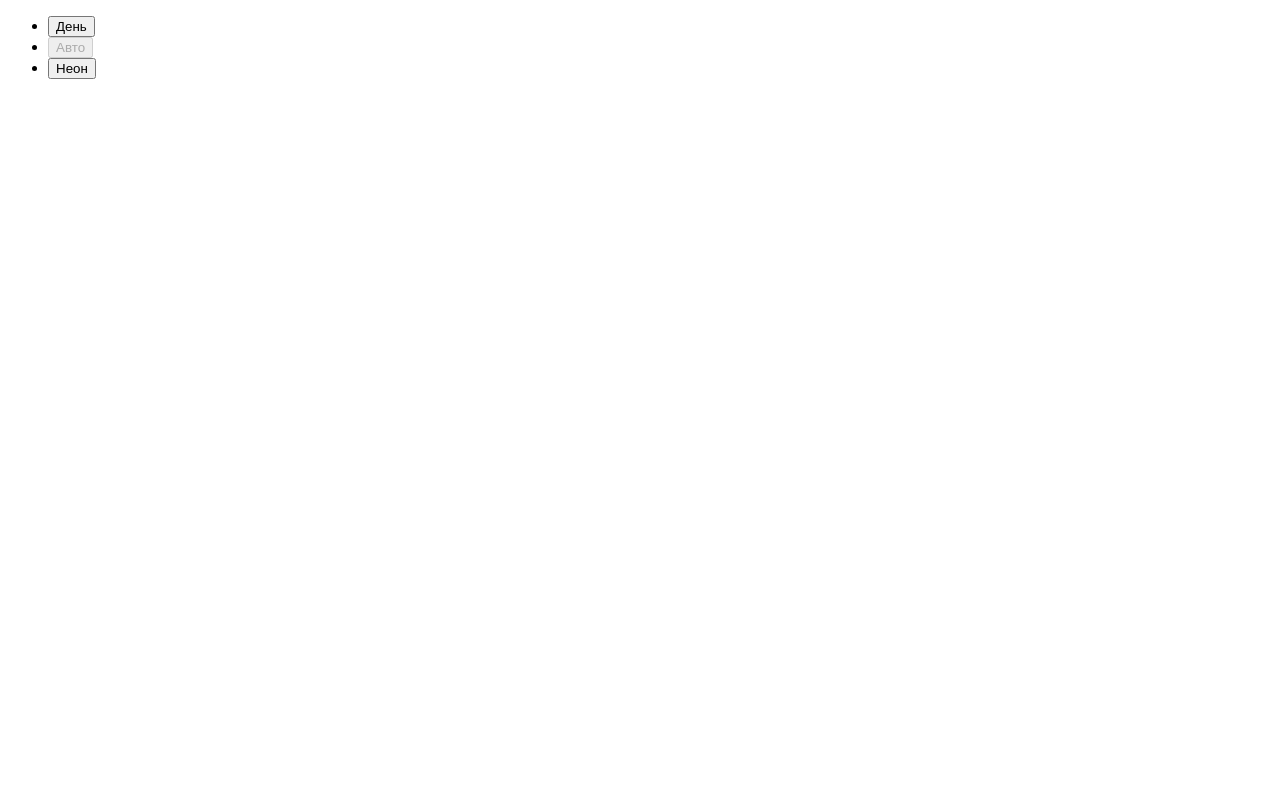
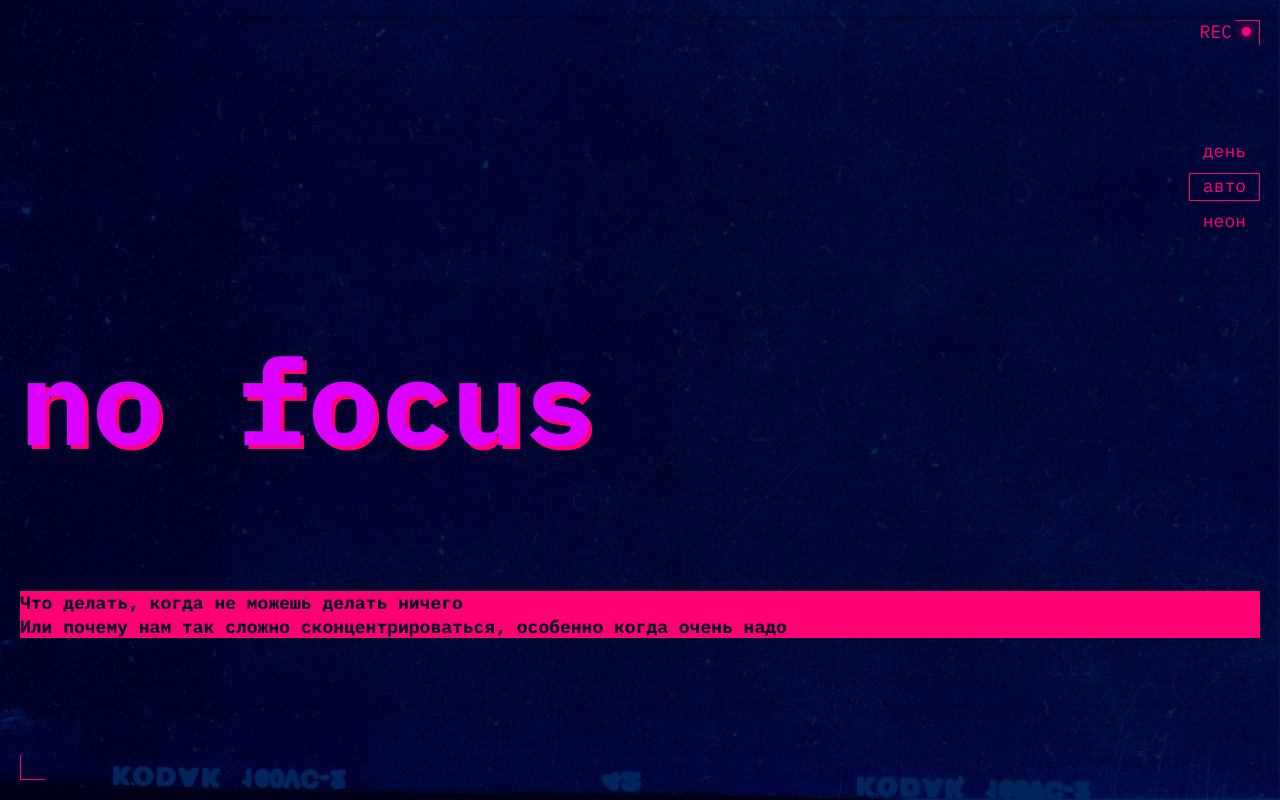
Before and after one commit to NI-IV/slozhno-sosredotochitsya, a website: page index.html in a window 1280 px wide. Drawn offline with Linux system fonts and the light colour scheme.

Commit message:
добавлен header для мобильной версии

```diff
--- a/index.html
+++ b/index.html
@@ -4,10 +4,34 @@
     <meta charset="UTF-8" />
     <meta http-equiv="X-UA-Compatible" content="IE=edge" />
     <meta name="viewport" content="width=device-width, initial-scale=1.0" />
+    <meta
+      name="description"
+      content="Сайт о том как сложно сосредоточиться"
+    />
+    <meta property="og:title" content="Сложно сосредоточиться" />
+    <meta
+      property="og:description"
+      content="Сайт о том как сложно сосредоточиться"
+    />
+    <meta property="og:url" content="#" />
+    <meta property="og:image" content="#" />
+    <meta property="twitter:card" content="summary_large_image" />
+    <link rel="icon" href="./images/favicon.ico" sizes="any" />
+    <link rel="icon" href="./images/favicon.svg" type="image/svg+xml" />
+    <link rel="mask-icon" href="./images/favicon.svg" />
+    <link rel="apple-touch-icon" href="./images/mobile-icon.png" />
+    <meta name="color-scheme" content="dark light" />
+    <link rel="stylesheet" href="./fonts/fonts.css" />
+    <link rel="stylesheet" href="./styles/globals.css" />
+    <link rel="stylesheet" href="./styles/variables.css" />
+    <link rel="stylesheet" href="./styles/style.css" />
+    <link rel="stylesheet" href="./styles/dark.css" />
+    <link rel="stylesheet" href="./styles/light.css" />
     <title>Сложно сосредоточиться</title>
   </head>
   <body class="page">
     <header class="header decorated-zone">
+      <p class="header__decoration-block">rec</p>
       <nav class="header__theme-menu">
         <ul class="header__theme-menu-list">
           <li class="header__theme-menu-item">
@@ -34,6 +58,8 @@
           </li>
         </ul>
       </nav>
+      <h1 class="header__title">no focus</h1>
+      <p class="header__text">Что делать, когда не можешь делать ничего<br>Или почему нам так сложно сконцентрироваться, особенно когда очень надо</p>
     </header>
     <script src="./scripts/script.js"></script>
   </body>
--- a/styles/style.css
+++ b/styles/style.css
@@ -2,4 +2,111 @@
 
 .page {
   /* сохраните в разметке и стилях класс page. На его основе работает скрипт. */
+  font-family: 'IBM Plex Mono', sans-serif;
+  font-size: var(--main-font-size);
 }
+
+.header {
+  --padding: clamp(0.625rem, 0.0286rem + 2.5445vw, 1.25rem);
+  display: grid;
+  grid-template-rows: 1fr auto 1fr;
+  block-size: 100vh;
+  padding: var(--padding);
+  align-items: center;
+  background-image: url(../images/cover-image-dark.png);
+  background-position: center;
+  background-repeat: no-repeat;
+  background-size: cover;
+  position: relative;
+}
+
+.header::before {
+  content: '';
+  display: block;
+  inline-size: 25px;
+  block-size: 25px;
+  border-inline-start: 1px solid var(--accent-color);
+  border-block-end: 1px solid var(--accent-color);
+  position: absolute;
+  inset-inline-start: var(--padding);
+  inset-block-end: var(--padding);
+}
+
+.header::after {
+  content: '';
+  display: block;
+  inline-size: 25px;
+  block-size: 25px;
+  border-inline-end: 1px solid var(--accent-color);
+  border-block-start: 1px solid var(--accent-color);
+  position: absolute;
+  inset-inline-end: var(--padding);
+  inset-block-start: var(--padding);
+}
+
+.header__decoration-block {
+  display: flex;
+  gap: 10px;
+  justify-content: center;
+  align-items: center;
+  position: absolute;
+  inset-inline-end: var(--padding);
+  inset-block-start: var(--padding);
+  text-transform: uppercase;
+  color: var(--accent-color);
+}
+
+.header__decoration-block::after {
+  content: '';
+  inline-size: 9px;
+  block-size: 9px;
+  background-color: var(--accent-color);
+  filter: drop-shadow(0px 0px 4px var(--accent-color));
+  border-radius: 50%;
+  margin-inline-end: 9px;
+}
+
+.header__theme-menu {
+  justify-self: end;
+  padding-inline-end: 4px;
+}
+
+.header__theme-menu-list {
+  display: flex;
+  flex-direction: column;
+  gap: 12px;
+}
+
+.header__theme-menu-button {
+  padding: 0 10px 2px;
+  text-transform: lowercase;
+  border: none;
+  font-family: inherit;
+  color: var(--accent-color);
+  background-color: transparent;
+  cursor: pointer;
+  line-height: 100%;
+}
+
+.header__theme-menu-button_active {
+  outline: 1px solid var(--accent-color);
+  outline-offset: 3px;
+}
+
+.header__title {
+  color: var(--title-color);
+  text-shadow: 4px 4px 0px var(--accent-color);
+  font-size: var(--title-font-size);
+  font-style: normal;
+  font-weight: 700;
+  line-height: 82.5%;
+  align-self: center;
+}
+
+.header__text {
+  color: var(--accent-text-color);
+  font-style: normal;
+  font-weight: 700;
+  line-height: 130%;
+  background-color: var(--accent-color);
+}
--- a/styles/variables.css
+++ b/styles/variables.css
@@ -2,3 +2,13 @@
   Переменные для вашего проекта
   и их переопределение под различные устройства
 */
+
+:root {
+  --title-color: #DB00FF;
+  --accent-color: #ff0070;
+  --bg-color: #000028;
+  --main-text-color: #f1b2ce;
+  --accent-text-color: #000028;
+  --title-font-size: clamp(7.25rem, 7.0115rem + 1.0178vw, 7.5rem);
+  --main-font-size: 18px;
+}
```
